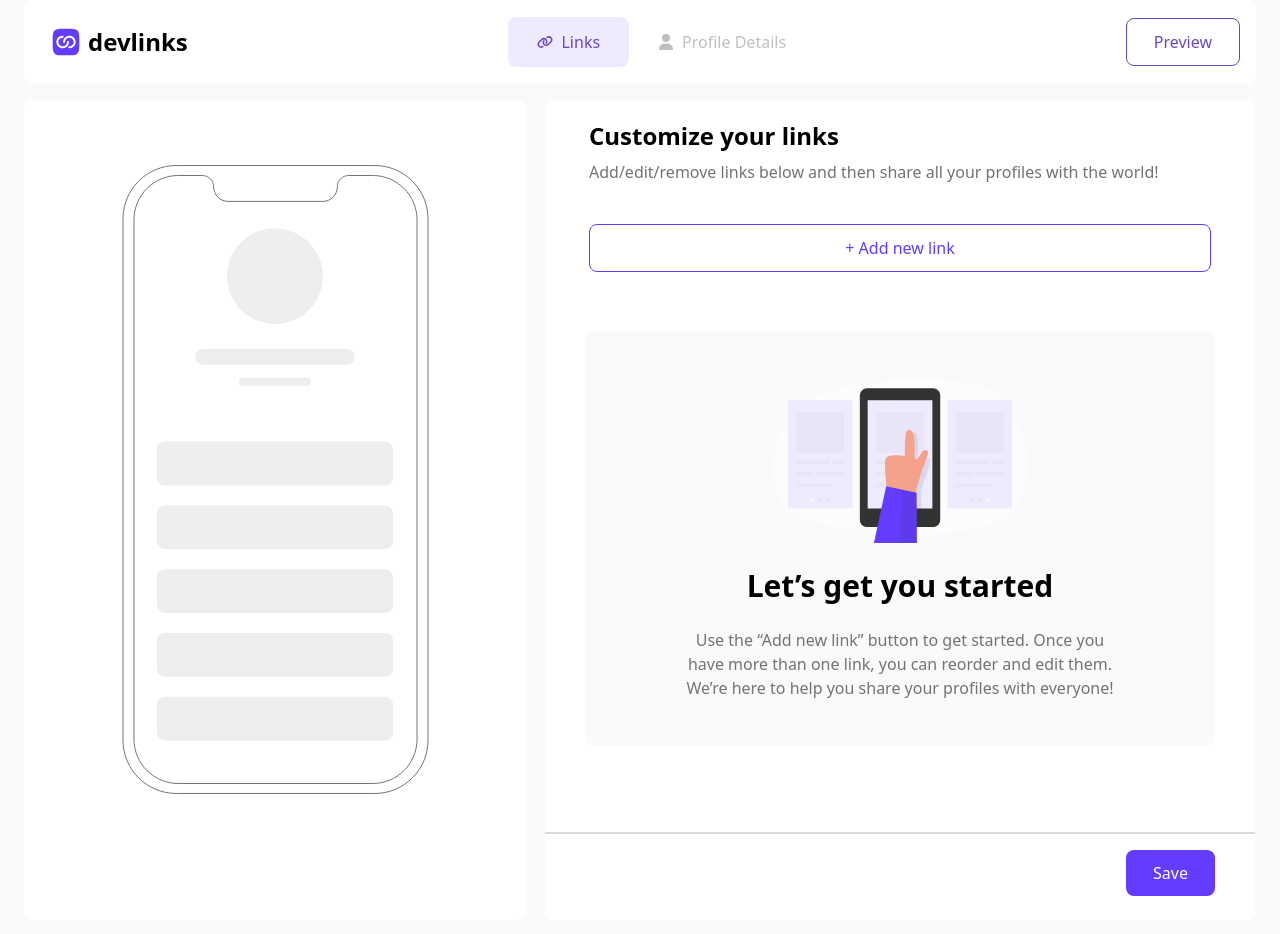
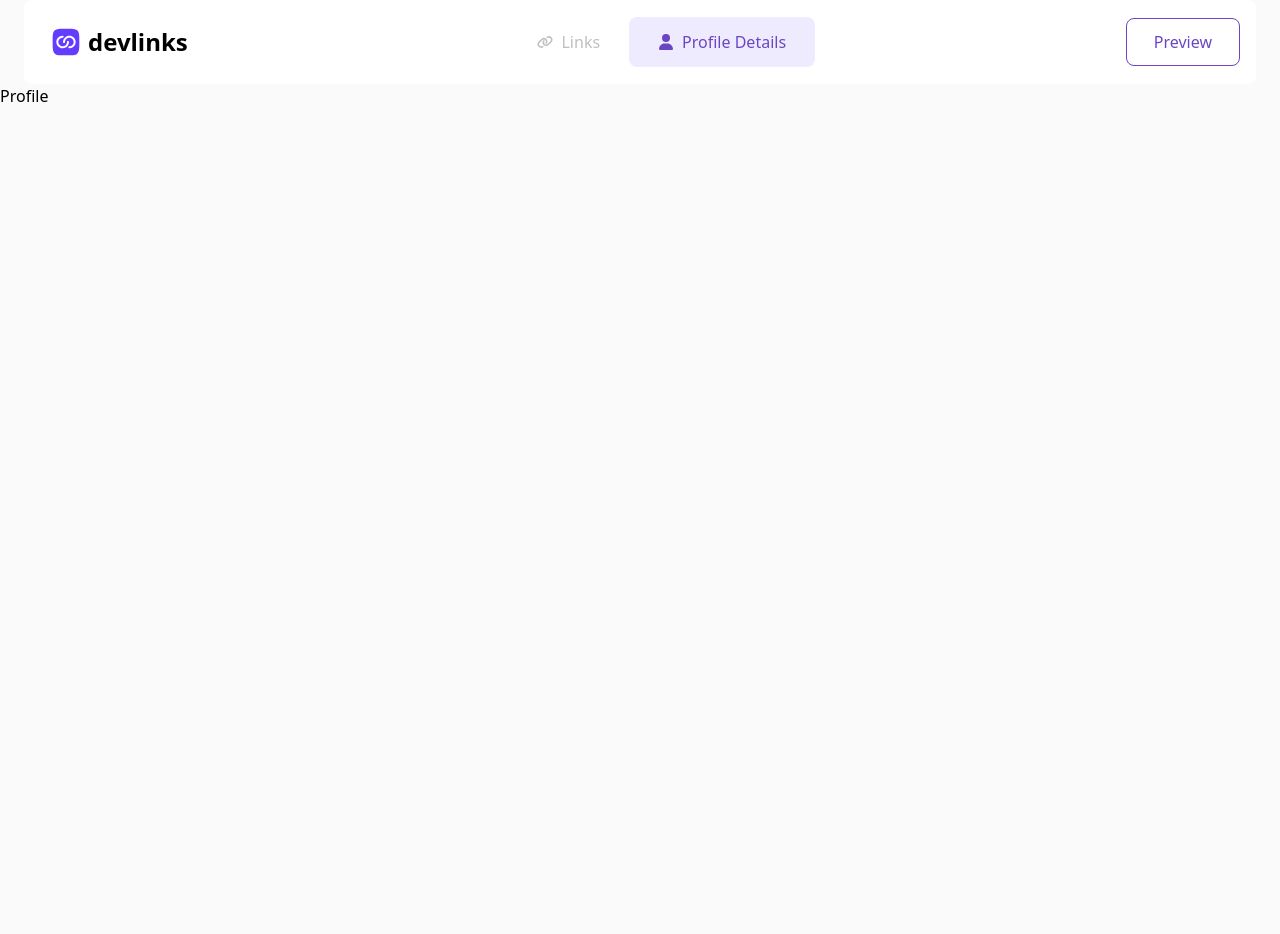
Before and after one commit to onurhanh/link-sharing-app, a React (Vite) app: page /profile-details in a window 1280 px wide. Shown: the top 934 px of the page. After the commit the page ends 800 px from the top, so only its background shows below. Built offline with nearby package versions, Linux system fonts and the light colour scheme.

Commit message:
profile details fixed

```diff
--- a/package.json
+++ b/package.json
@@ -15,6 +15,7 @@
     "react-dom": "^19.0.0",
     "react-icon": "^1.0.0",
     "react-icons": "^5.5.0",
+    "react-router-dom": "^7.4.0",
     "tailwindcss": "^4.0.14"
   },
   "devDependencies": {
--- a/src/App.jsx
+++ b/src/App.jsx
@@ -1,10 +1,16 @@
-import Sidebar from './components/sidebar'
+import { BrowserRouter as Router, Routes, Route } from "react-router-dom";
+import ProfileDetails from "./components/profile-details"; // 🛠 Profile Details sayfasını ekledik
+import HomePage from "./components/home-page";
 
 function App() {
-
-  return <Sidebar />
-
-
+    return (
+        <Router>
+            <Routes>
+                <Route path="/" element={<HomePage />} />
+                <Route path="/profile-details" element={<ProfileDetails />} />
+            </Routes>
+        </Router>
+    );
 }
 
-export default App
+export default App;
--- a/src/components/home-page.jsx
+++ b/src/components/home-page.jsx
@@ -2,6 +2,7 @@ import { useEffect, useState } from "react";
 import LinkFormCard from "./form";
 import SaveBtn from "./save-btn";
 import { platforms } from "../config/platform";
+import Sidebar from "./sidebar";
 
 export default function HomePage() {
     const [links, setLinks] = useState(localStorage.getItem("links") ? JSON.parse(localStorage.getItem("links")) : []);
@@ -43,14 +44,17 @@ export default function HomePage() {
 
     }, [links])
     return (
+        <>
+        <Sidebar />
         <div className="grid grid-cols-6 xl:grid-cols-12 ml-4 mr-4 mb-[32px]">
-            <div className="col-span-5 hidden xl:flex xl:bg-[#FFFFFF] xl:p-[24px] xl:mr-[10px] xl:ml-[8px] xl:mt-[16px] xl:mb-[24px]  xl:rounded-lg">
-                <img className="hidden xl:flex xl:w-[307px] xl:h-[631px] xl:mx-auto xl:mt-[40px]" src="/images/phone.svg" alt="" />
+
+            <div className="relative col-span-5 hidden xl:flex xl:bg-[#FFFFFF] xl:p-[24px] xl:mr-[10px] xl:ml-[8px] xl:mt-[16px] xl:mb-[24px]  xl:rounded-lg">
+                <img className="hidden relative xl:flex xl:w-[307px] xl:h-[631px] xl:mx-auto xl:mt-[40px]" src="/images/phone.svg" alt="" />
                 <ul>
                     {links.map(link => {
                         const linkPlatform = platforms.find(x => x.key == link.platform);
                         return(
-                            <li className="flex items-center gap-1 p-2 w-full" style={{
+                            <li className="absolute flex items-center rounded-lg gap-1 p-2 w-[237px] h-[44px] top-85 start-42 " style={{
                                 backgroundColor: linkPlatform?.bgColor,
                                 color: linkPlatform?.textColor
                             }} key={link.id}>
@@ -114,5 +118,6 @@ export default function HomePage() {
 
             </div>
         </div>
+        </>
     )
 }
--- /dev/null
+++ b/src/components/profile-details.jsx
@@ -0,0 +1,12 @@
+import Sidebar from "./sidebar";
+
+export default function ProfileDetails() {
+    return(
+        <div>
+            <Sidebar />
+            <div>
+                <h1>Profile</h1>
+            </div>
+        </div>
+    )
+}
--- a/src/components/sidebar.jsx
+++ b/src/components/sidebar.jsx
@@ -1,13 +1,18 @@
 import { FaLink, FaUser } from "react-icons/fa6";
-import HomePage from "./home-page";
 import { useState } from "react";
+import { useLocation, useNavigate } from "react-router-dom";
+
 
 export default function Sidebar() {
-    const [activeButton, setActiveButton] = useState("link"); // İlk olarak FaLink aktif başlasın
+    const navigate = useNavigate();
+    const location = useLocation(); // 🛠 Şu anki sayfanın yolunu al
+    const activeButton = location.pathname === "/profile-details" ? "user" : "link"; // 🛠 Aktif butonu URL'ye göre belirle
 
     const handleClick = (buttonName) => {
-        if (activeButton !== buttonName) { // Aynı butona tıklanırsa değişiklik yapma
-            setActiveButton(buttonName);
+        if (buttonName === "user") {
+            navigate("/profile-details"); // 🛠 Profile Details sayfasına git
+        } else {
+            navigate("/"); // 🛠 Anasayfaya git
         }
     };
 
@@ -31,7 +36,6 @@ export default function Sidebar() {
                         <FaLink  />
                         <p className="md:flex hidden" >Links</p>
                         </div >
-
                     </button>
                             <button
                             onClick={() => handleClick("user")}
@@ -52,7 +56,6 @@ export default function Sidebar() {
                     <button className="hidden md:flex pt-[11px] pl-[27px] pb-[11px] pr-[27px] border rounded-lg border-[#6B46C1] text-[#6B46C1] hover:bg-[#EFEBFF] hover:text-[#633CFF] delay-30">Preview</button>
                 </button>
             </div>
-            <HomePage />
         </div>
     );
 }
```
Also changed, not shown: 1 other file (tests, documents, lock files or other folders). Lines whose indentation alone changed are shown as unchanged.
